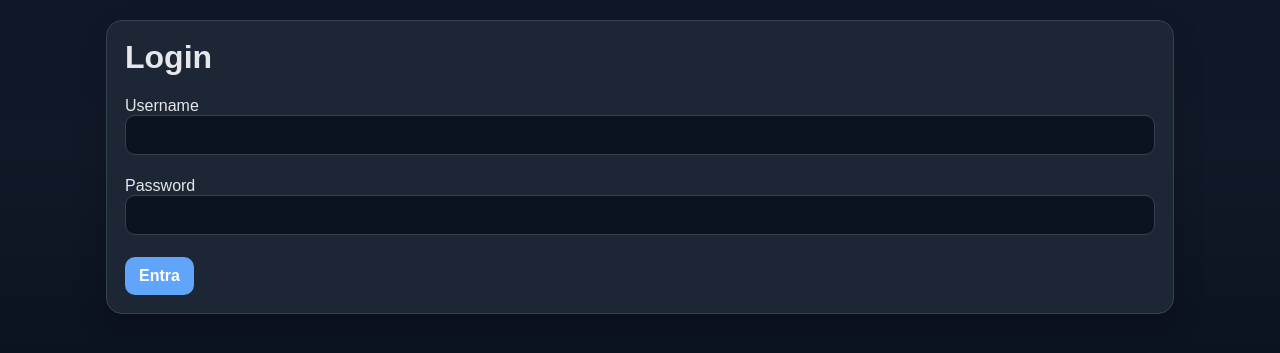
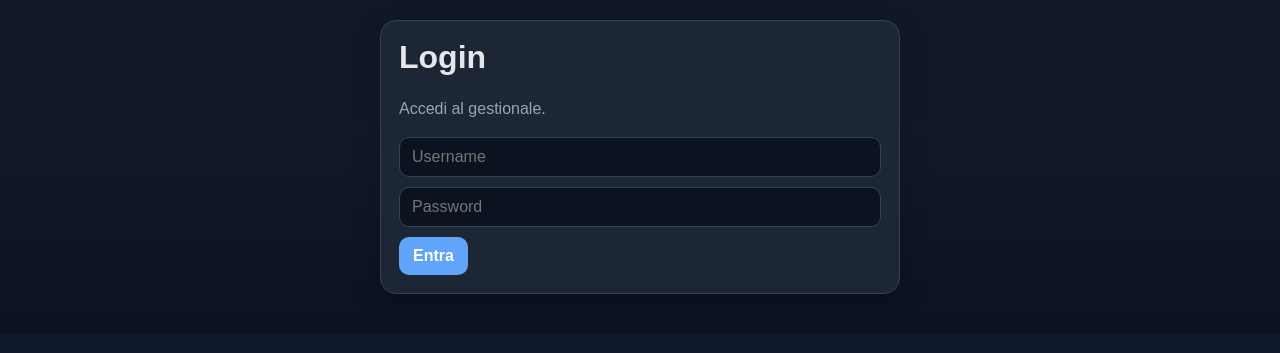
Before and after one commit to smaranghi-spec/Gestionale-Birra, a FastAPI app: page /login in a window 1280 px wide. Shown: the part 65-418 px from the top of the page. Run offline with FastAPI, Linux system fonts and the light colour scheme.

Commit message:
Update login.html

```diff
--- a/templates/login.html
+++ b/templates/login.html
@@ -1,18 +1,17 @@
 {% extends "base.html" %}
 
 {% block content %}
-<div class="card">
+<div class="card" style="max-width:520px;margin:0 auto;">
   <h1>Login</h1>
-  {% if error %}<p style="color:#b00020;">{{ error }}</p>{% endif %}
+  <p class="muted">Accedi al gestionale.</p>
+
+  {% if error %}
+  <p class="error">{{ error }}</p>
+  {% endif %}
+
   <form method="post" action="/login">
-    <div style="margin-bottom:12px;">
-      <label>Username</label>
-      <input type="text" name="username" required style="width:100%;padding:10px;">
-    </div>
-    <div style="margin-bottom:12px;">
-      <label>Password</label>
-      <input type="password" name="password" required style="width:100%;padding:10px;">
-    </div>
+    <input type="text" name="username" placeholder="Username" required>
+    <input type="password" name="password" placeholder="Password" required>
     <button type="submit">Entra</button>
   </form>
 </div>
```
